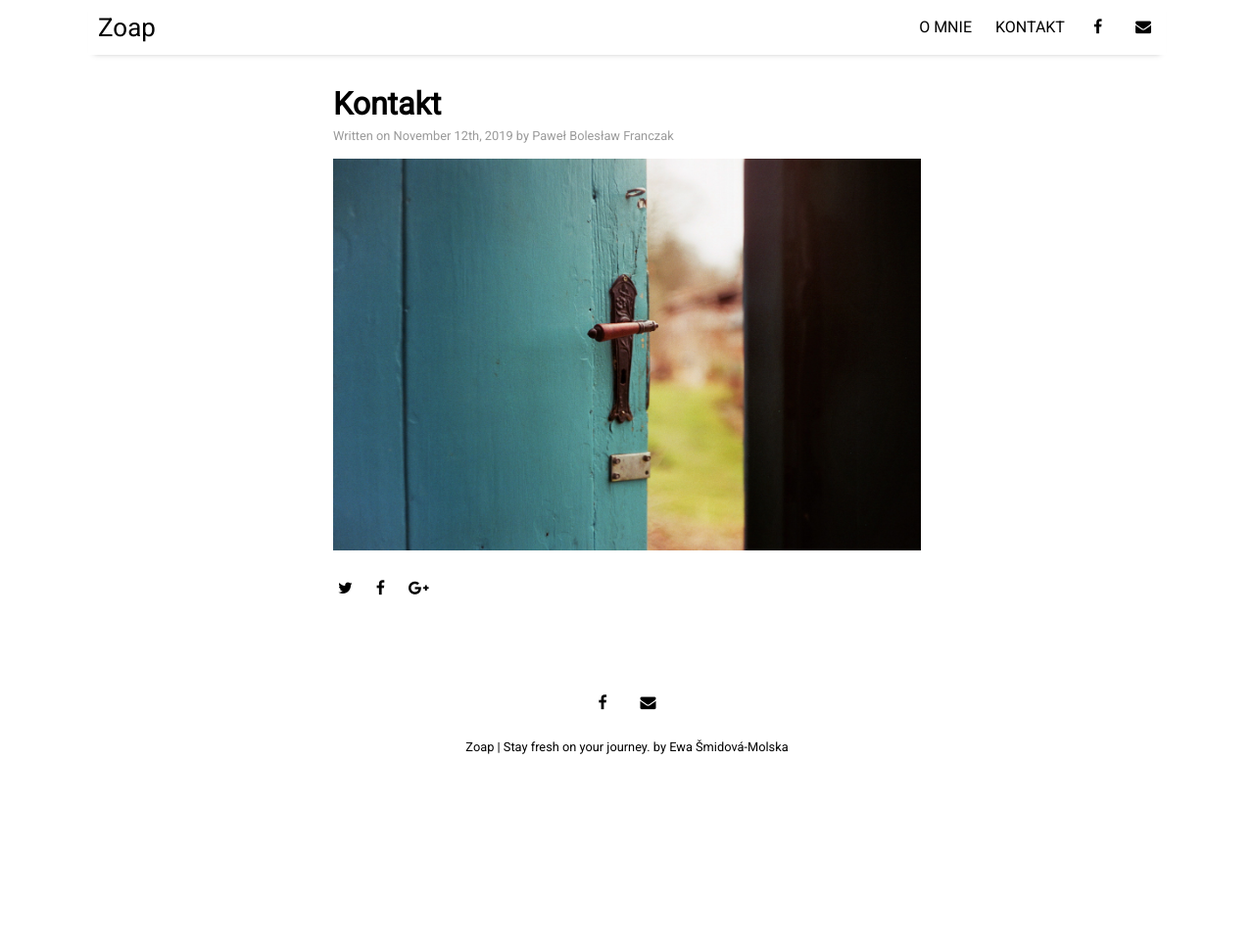
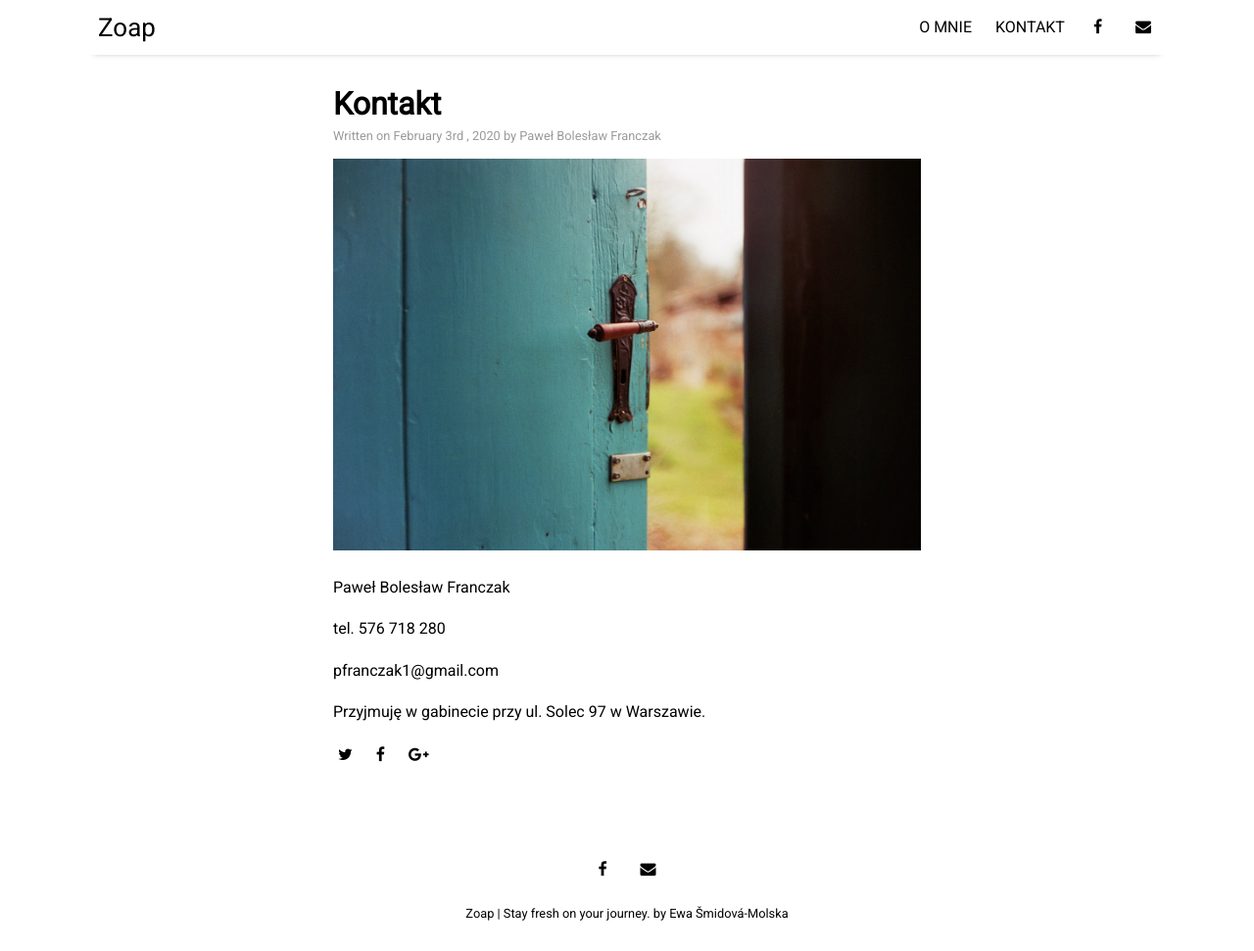
Before and after one commit to kmmolska/kmmolska.github.io, a Jekyll site: the page built from _posts/2020-02-03-kontakt.md, in a window 1280 px wide and 971 px high. Shown: the whole window at 98% size. Built offline with Jekyll 4.4.1, drawn with Linux system fonts in a browser that asks for light colours; nearby versions of some CDN libraries.

Commit message:
Update and rename 2019-11-12-newsletter.md to 2020-02-03-kontakt.md

```diff
--- a/_posts/2019-11-12-newsletter.md
+++ b/_posts/2020-02-03-kontakt.md
@@ -6,3 +6,11 @@ categories: facts
 tags: [kontakt,email]
 image: city-3.jpg
 ---
+
+Paweł Bolesław Franczak
+
+tel. 576 718 280
+
+pfranczak1@gmail.com
+
+Przyjmuję w gabinecie przy ul. Solec 97 w Warszawie.
```
